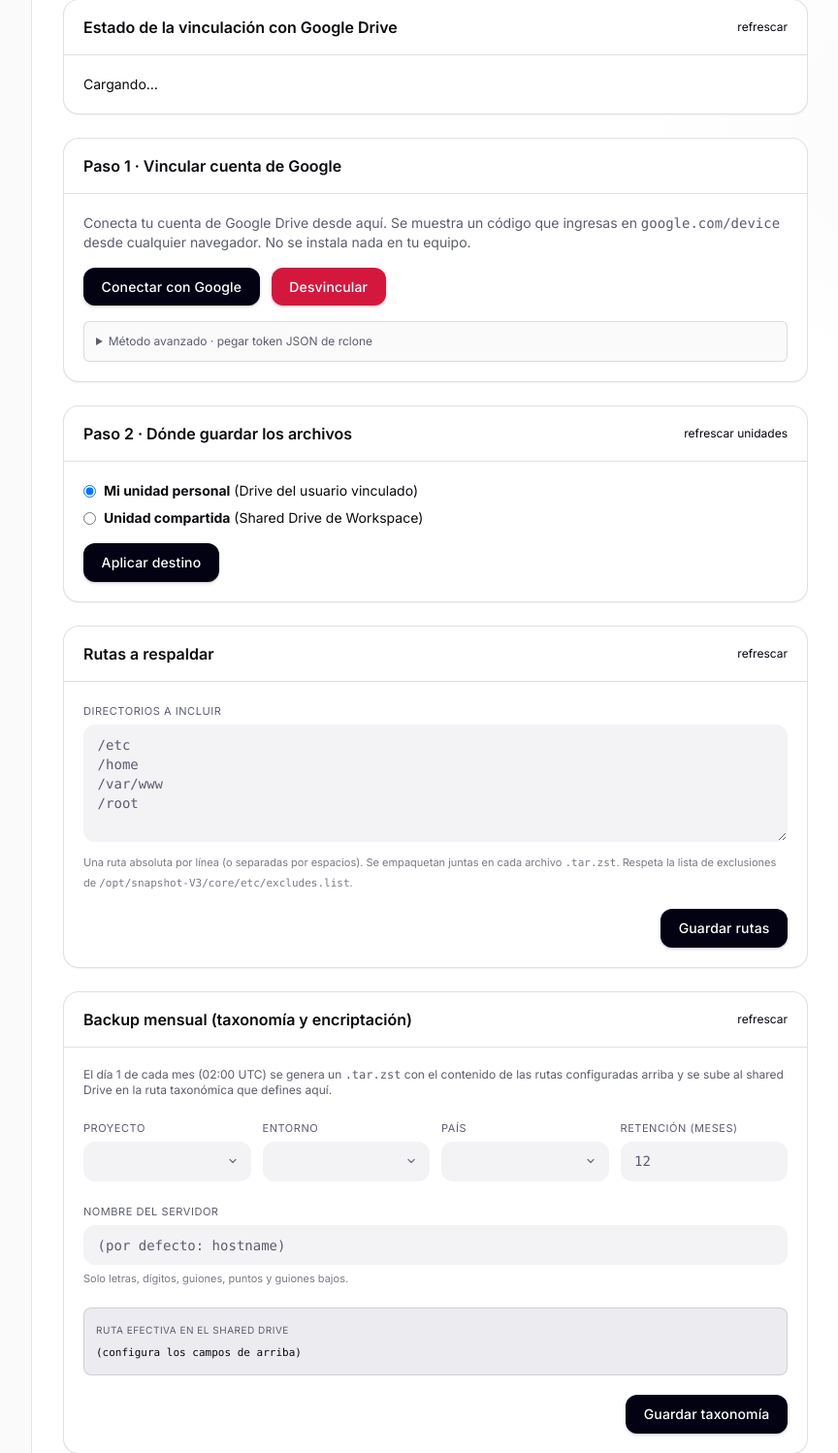
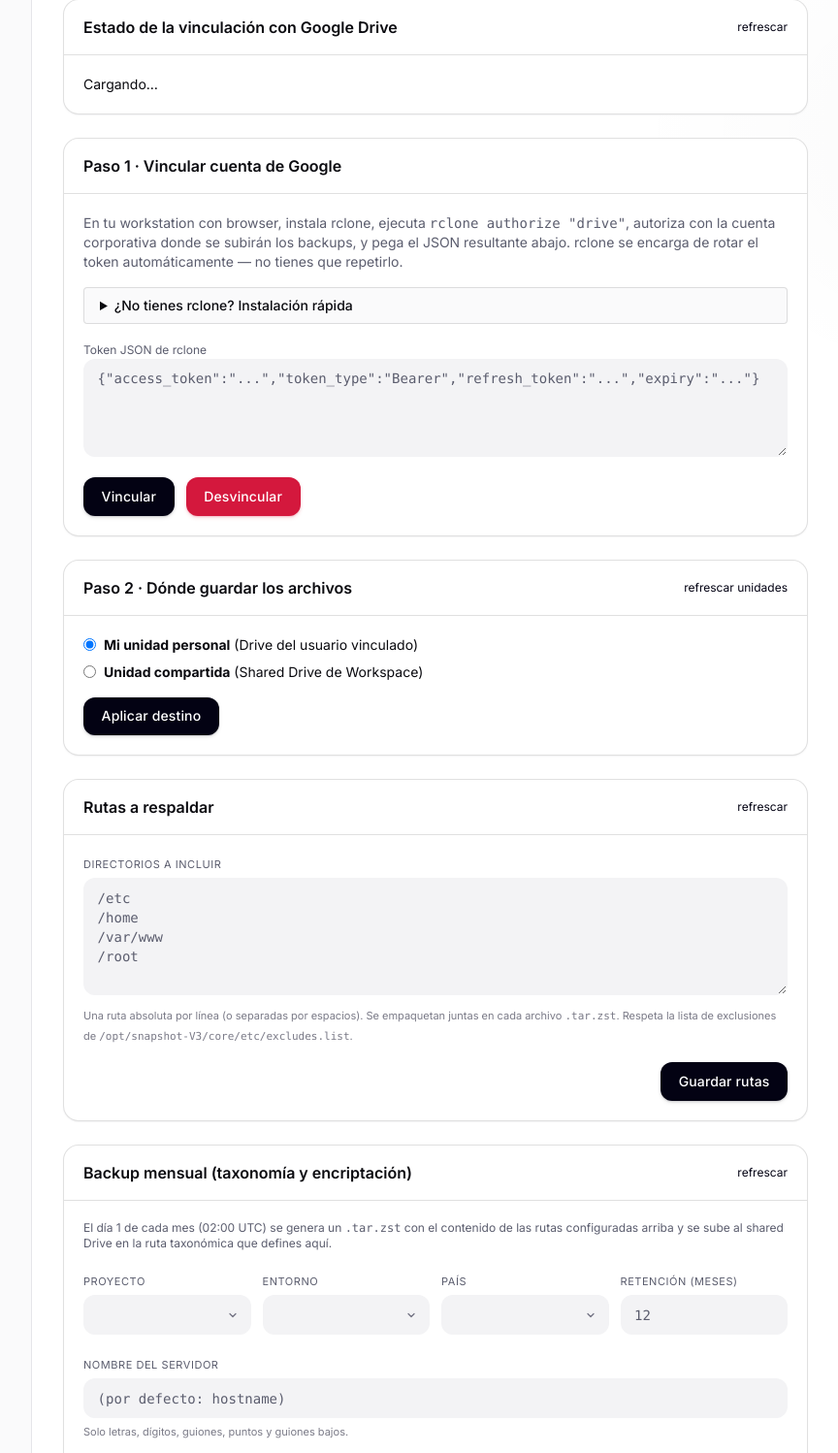
Before and after one commit to lmmenesessupervisa/snapshot-drive, a Flask app: template frontend/templates/settings.html in a window 1280 px wide. Shown: the part 123-1621 px from the top of the page at 97% size, without its empty margins (223-1087 px from the left). Run offline with Flask 3, Linux system fonts and the light colour scheme; the template is opened without the code that fills it, so the values that code supplies are empty; parts of the project's set-up code (start-up, migrations or seed data) failed here and were passed over; some libraries are stand-ins or nearby versions.

Commit message:
fix(snapctl): PYTHONPATH + unify client drive UI + logs autoRefresh
- core/bin/snapctl: la rama `central` exportaba PYTHONPATH implícito vía
  cwd, que es `/` cuando snapshot-healthcheck.service la invoca desde
  systemd. Resultado: `python -m backend.central.cli` fallaba con
  ModuleNotFoundError → exit 2 → trap ERR escribía "snapctl interrumpido
  en línea 756/758" cada ~17 min en snapctl.log. Fix: export explícito
  PYTHONPATH=$SNAPSHOT_ROOT antes del case.

- frontend/templates/settings.html + frontend/static/js/settings.js:
  reemplazado el modal Device Flow por el mismo flujo manual de
  rclone-authorize que ya tiene /central/drive (textarea para pegar el
  JSON + acordeón con instrucciones Windows/Linux/macOS).
  - Misma UX en cliente y central → un solo procedimiento operativo.
  - Validación inline (JSON parseable, access_token, refresh_token).
  - Quita ~70 líneas de polling y modal del Device Flow.

- frontend/static/js/logs.js: setInterval(loadLogs, 8000) →
  autoRefresh(loadLogs, 8000). autoRefresh respeta document.hidden,
  así que la pestaña en background ya no quema CPU/red.

Co-Authored-By: Claude Opus 4.7 (1M context) <noreply@anthropic.com>

```diff
--- a/frontend/static/js/logs.js
+++ b/frontend/static/js/logs.js
@@ -23,4 +23,7 @@ async function loadLogs() {
 document.getElementById('refresh').onclick = loadLogs;
 document.getElementById('lines').onchange   = loadLogs;
 loadLogs();
-setInterval(loadLogs, 8000);
+// autoRefresh respeta document.hidden (de app.js): no hace polling cuando
+// la pestaña está en background. setInterval crudo lo hacía siempre,
+// quemando CPU/red al pedo.
+autoRefresh(loadLogs, 8000);
--- a/frontend/static/js/settings.js
+++ b/frontend/static/js/settings.js
@@ -52,86 +52,50 @@ function toggleSharedWrap() {
 }
 document.querySelectorAll('input[name="target"]').forEach(r => r.addEventListener('change', toggleSharedWrap));
 
-// ---------- OAuth Device Flow ----------
-let oauthState = null;
+// ---------- Vinculación manual con token de rclone authorize ----------
+function setLinkMsg(text, kind) {
+  const el = $('link-msg');
+  if (!el) return;
+  el.textContent = text;
+  el.classList.remove('hidden', 'text-rose-500', 'text-emerald-500', 'text-[var(--muted)]');
+  if (kind === 'error') el.classList.add('text-rose-500');
+  else if (kind === 'ok') el.classList.add('text-emerald-500');
+  else el.classList.add('text-[var(--muted)]');
+}
+function clearLinkMsg() { const el = $('link-msg'); if (el) el.classList.add('hidden'); }
 
-function openOauthModal() { $('oauth-modal').classList.replace('hidden', 'flex'); }
-function closeOauthModal() {
-  $('oauth-modal').classList.replace('flex', 'hidden');
-  if (oauthState && oauthState.timer) clearTimeout(oauthState.timer);
-  oauthState = null;
+function validateRcloneToken(raw) {
+  let parsed;
+  try { parsed = JSON.parse(raw); }
+  catch { return 'El texto no es JSON válido. Pega el bloque completo que rclone te imprimió, incluyendo las llaves { }.'; }
+  if (typeof parsed !== 'object' || parsed === null) return 'El JSON debe ser un objeto.';
+  if (!parsed.access_token) return 'Falta access_token en el JSON.';
+  if (!parsed.refresh_token) {
+    return 'Falta refresh_token. Sin él, el token expira en ~1h y se pierde el acceso. Re-corre `rclone authorize "drive"`.';
+  }
+  return null;
 }
 
-async function pollOauth() {
-  if (!oauthState) return;
-  if (Date.now() > oauthState.expiresAt) {
-    $('oauth-hint').textContent = 'El código expiró. Cierra e intenta de nuevo.';
-    $('oauth-hint').className = 'text-xs text-rose-400';
+$('btn-link').onclick = async () => {
+  clearLinkMsg();
+  const raw = ($('token').value || '').trim();
+  if (!raw) {
+    setLinkMsg('Pega el JSON del token primero.', 'error');
     return;
   }
+  const err = validateRcloneToken(raw);
+  if (err) { setLinkMsg(err, 'error'); return; }
+  setLinkMsg('Vinculando…');
   try {
-    const resp = await apiFetch('/api/drive/oauth/device/poll', {
-      method: 'POST',
-      headers: { 'Content-Type': 'application/json' },
-      body: JSON.stringify({ device_code: oauthState.deviceCode }),
-    });
-    const body = await resp.json();
-    if (resp.status === 202) {
-      if (body.data && body.data.slow_down) oauthState.interval += 5;
-      oauthState.timer = setTimeout(pollOauth, oauthState.interval * 1000);
-      return;
-    }
-    if (!body.ok) {
-      $('oauth-hint').textContent = body.error || 'Error desconocido';
-      $('oauth-hint').className = 'text-xs text-rose-400';
-      return;
-    }
+    await API.post('/drive/link', { token: raw });
+    setLinkMsg('Drive vinculado.', 'ok');
+    $('token').value = '';
     toast('Cuenta vinculada', 'success');
-    closeOauthModal();
     await loadStatus();
   } catch (e) {
-    $('oauth-hint').textContent = `Error de red: ${e.message}. Reintentando…`;
-    oauthState.timer = setTimeout(pollOauth, oauthState.interval * 1000);
+    setLinkMsg('Error: ' + e.message, 'error');
+    toast(e.message, 'error');
   }
-}
-
-$('btn-connect').onclick = async () => {
-  try {
-    toast('Solicitando código a Google…');
-    const data = await API.post('/drive/oauth/device/start', {});
-    $('oauth-code').textContent = data.user_code;
-    $('oauth-url').textContent = data.verification_url;
-    $('oauth-url').href = data.verification_url;
-    $('oauth-hint').textContent = 'Esperando autorización…';
-    $('oauth-hint').className = 'text-xs text-[var(--muted)]';
-    oauthState = {
-      deviceCode: data.device_code,
-      interval: data.interval || 5,
-      expiresAt: Date.now() + (data.expires_in || 1800) * 1000,
-      timer: null,
-    };
-    openOauthModal();
-    oauthState.timer = setTimeout(pollOauth, oauthState.interval * 1000);
-  } catch (e) { toast(e.message, 'error'); }
-};
-
-$('oauth-close').onclick = closeOauthModal;
-$('oauth-copy').onclick = async () => {
-  const ok = await copyText($('oauth-code').textContent);
-  toast(ok ? 'Código copiado' : 'No se pudo copiar — selecciona manualmente',
-        ok ? 'success' : 'error');
-};
-
-$('btn-link').onclick = async () => {
-  const token = $('token').value.trim();
-  if (!token) return toast('Pega el token JSON primero', 'error');
-  try {
-    toast('Vinculando…');
-    await API.post('/drive/link', { token });
-    toast('Cuenta vinculada', 'success');
-    $('token').value = '';
-    await loadStatus();
-  } catch (e) { toast(e.message, 'error'); }
 };
 
 $('btn-unlink').onclick = async () => {
--- a/frontend/templates/settings.html
+++ b/frontend/templates/settings.html
@@ -21,51 +21,57 @@
     </div>
     <div class="p-5 space-y-4 text-sm">
       <p class="text-[var(--muted)]">
-        Conecta tu cuenta de Google Drive desde aquí. Se muestra un código que ingresas en
-        <code class="mono">google.com/device</code> desde cualquier navegador. No se instala nada en tu equipo.
+        En tu workstation con browser, instala rclone, ejecuta
+        <code class="mono">rclone authorize "drive"</code>, autoriza con la
+        cuenta corporativa donde se subirán los backups, y pega el JSON
+        resultante abajo. rclone se encarga de rotar el token
+        automáticamente — no tienes que repetirlo.
       </p>
 
-      <div class="flex items-center gap-3">
-        <button id="btn-connect" class="btn-primary">Conectar con Google</button>
-        <button id="btn-unlink"  class="btn-danger">Desvincular</button>
+      <details class="rounded border border-[var(--border)] bg-[var(--sidebar)]">
+        <summary class="px-4 py-2 cursor-pointer select-none text-sm font-medium">
+          ¿No tienes rclone? Instalación rápida
+        </summary>
+        <div class="px-4 py-3 space-y-3 border-t border-[var(--border)]">
+          <div>
+            <div class="text-xs font-semibold text-[var(--muted)] mb-1">Windows (PowerShell, requiere winget)</div>
+            <pre class="mono text-xs bg-[var(--muted-surface)] border border-[var(--border)] rounded px-3 py-2 overflow-x-auto">winget install Rclone.Rclone</pre>
+            <div class="text-xs text-[var(--muted)] mt-1">
+              Alternativa: descargar el zip desde
+              <a href="https://rclone.org/downloads/" target="_blank" rel="noopener" class="text-brand-500 hover:underline">rclone.org/downloads</a>
+              y agregar la carpeta al PATH.
+            </div>
+          </div>
+          <div>
+            <div class="text-xs font-semibold text-[var(--muted)] mb-1">Linux / macOS</div>
+            <pre class="mono text-xs bg-[var(--muted-surface)] border border-[var(--border)] rounded px-3 py-2 overflow-x-auto">curl https://rclone.org/install.sh | sudo bash</pre>
+            <div class="text-xs text-[var(--muted)] mt-1">
+              O vía gestor de paquetes: <code class="mono">apt install rclone</code> ·
+              <code class="mono">brew install rclone</code> ·
+              <code class="mono">dnf install rclone</code>.
+            </div>
+          </div>
+          <div class="text-xs text-[var(--muted)]">
+            Una vez instalado, en una terminal con browser disponible corre
+            <code class="mono">rclone authorize "drive"</code>. Se abrirá
+            Google → autoriza → rclone imprimirá el JSON del token.
+            Cópialo entero (incluye las llaves <code class="mono">{ }</code>) y pégalo abajo.
+          </div>
+        </div>
+      </details>
+
+      <div>
+        <label class="text-xs text-[var(--muted)]">Token JSON de rclone</label>
+        <textarea id="token" rows="4" class="input mono"
+                  placeholder='{"access_token":"...","token_type":"Bearer","refresh_token":"...","expiry":"..."}'></textarea>
       </div>
 
-      <details class="bg-[var(--sidebar)] rounded-md p-3 border border-[var(--border)]">
-        <summary class="cursor-pointer text-[var(--muted)] text-xs">Método avanzado · pegar token JSON de rclone</summary>
-        <div class="mt-3 space-y-2">
-          <p class="text-[var(--muted)] text-xs">
-            Solo para administradores con un token generado con
-            <code class="mono">rclone authorize "drive"</code>.
-          </p>
-          <textarea id="token" rows="3" class="input mono text-xs"
-            placeholder='{"access_token":"ya29...","refresh_token":"1//0...","expiry":"..."}'></textarea>
-          <button id="btn-link" class="btn-primary text-xs">Vincular con token pegado</button>
-        </div>
-      </details>
-    </div>
-  </div>
-
-  <!-- Modal Device Flow -->
-  <div id="oauth-modal" class="fixed inset-0 z-50 hidden items-center justify-center modal-backdrop p-4">
-    <div class="modal-panel w-full max-w-md p-6 space-y-4">
-      <div class="flex items-start justify-between">
-        <h3 class="font-semibold text-lg">Autoriza con Google</h3>
-        <button id="oauth-close" class="text-[var(--muted)] hover:text-[var(--foreground)]">✕</button>
+      <div class="flex items-center gap-3">
+        <button id="btn-link"   class="btn-primary">Vincular</button>
+        <button id="btn-unlink" class="btn-danger">Desvincular</button>
       </div>
 
-      <ol class="text-sm space-y-2 list-decimal list-inside">
-        <li>Abre en cualquier navegador: <a id="oauth-url" href="#" target="_blank" rel="noopener"
-            class="text-brand-500 underline">google.com/device</a></li>
-        <li>Introduce este código:
-          <div class="mt-2 bg-[var(--muted-surface)] border border-[var(--border)] rounded px-3 py-2 flex items-center justify-between">
-            <code id="oauth-code" class="mono text-xl tracking-widest">—</code>
-            <button id="oauth-copy" class="text-xs text-brand-500 hover:underline">copiar</button>
-          </div>
-        </li>
-        <li>Autoriza con tu cuenta. Esta ventana se cerrará sola al terminar.</li>
-      </ol>
-
-      <div id="oauth-hint" class="text-xs text-[var(--muted)]">Esperando autorización…</div>
+      <p id="link-msg" class="hidden text-xs"></p>
     </div>
   </div>
 
```
Also changed, not shown: 1 other file.
